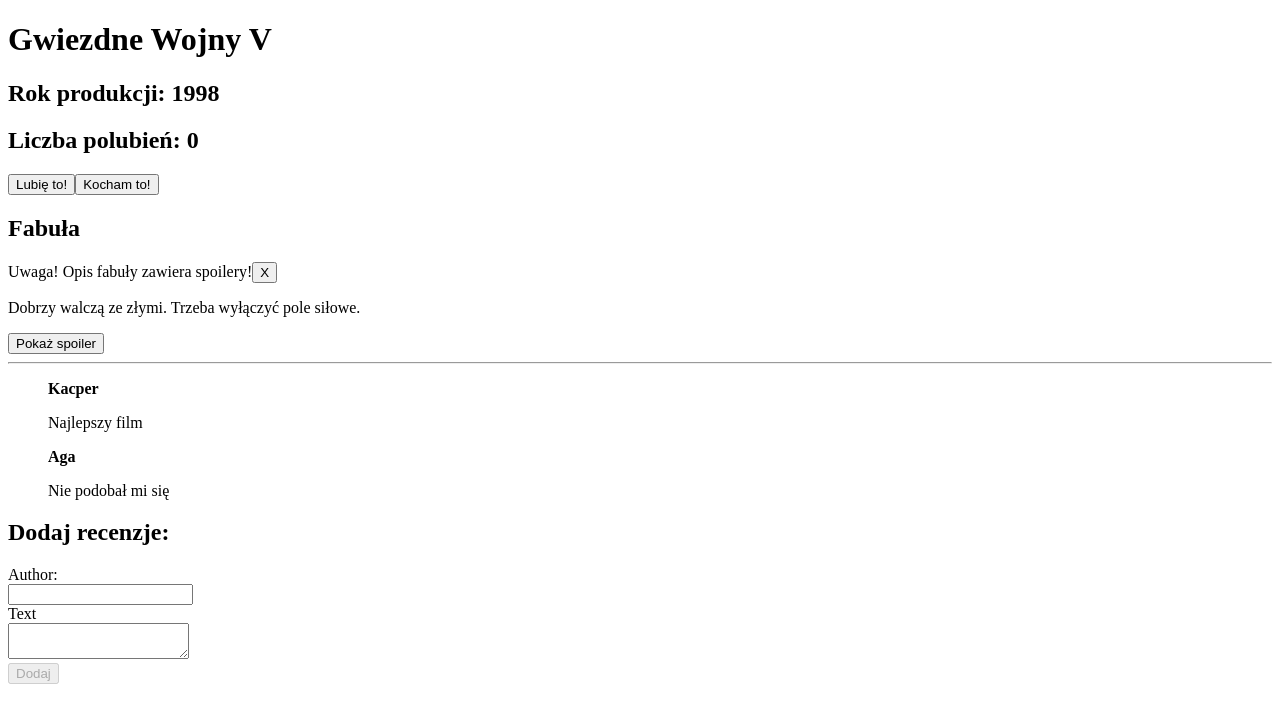
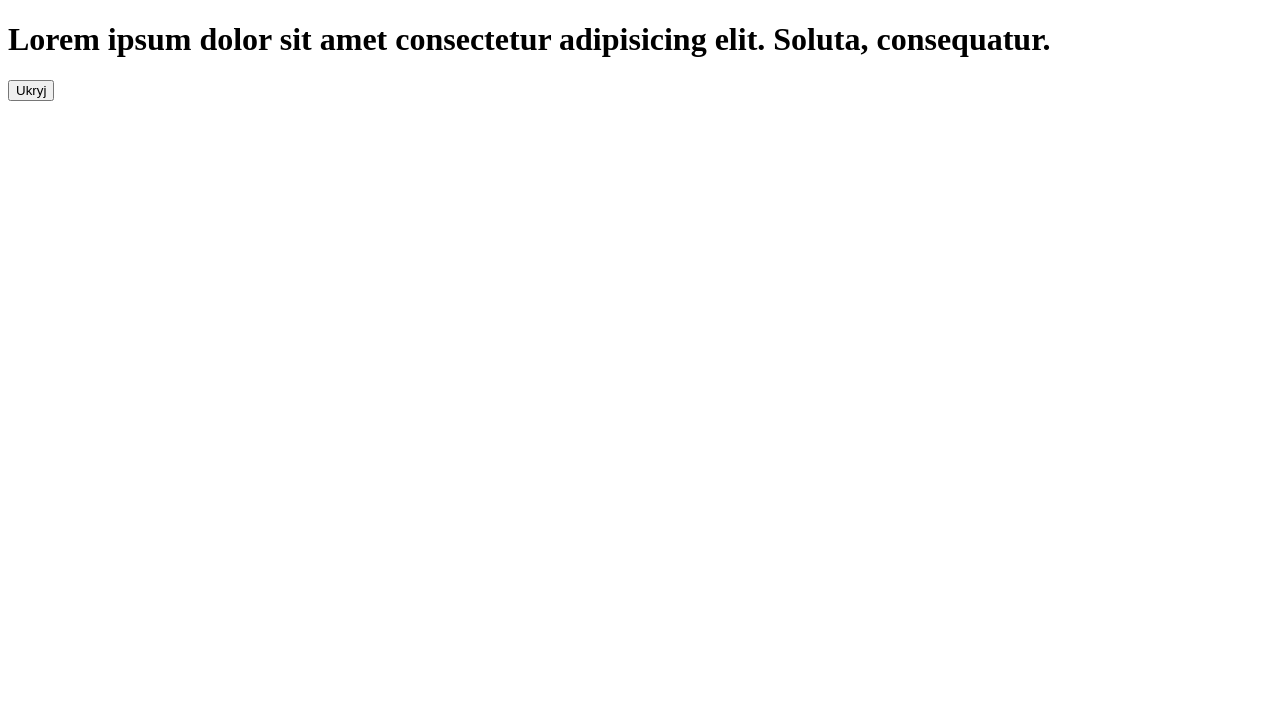
Before and after one commit to kacpi95/React-lesson, a React (Vite) app in the folder React-lesson/: page / in a window 1280 px wide. Shown: the top 722 px of the page. Built offline with nearby package versions, Linux system fonts and the light colour scheme.

Commit message:
Add task

```diff
--- a/React-lesson/src/App.jsx
+++ b/React-lesson/src/App.jsx
@@ -1,16 +1,39 @@
-import { LikesCounter } from './components/LikesCounter';
-import { Plot } from './components/Plot';
-import { Form } from './components/Form';
+// import { LikesCounter } from './components/LikesCounter';
+// import { Plot } from './components/Plot';
+// import { Form } from './components/Form';
+// function App() {
+//   return (
+//     <>
+//       <h1>Gwiezdne Wojny V</h1>
+//       <h2>Rok produkcji: 1998</h2>
+//       <LikesCounter />
+//       <Plot />
+//       <Form />
+//     </>
+//   );
+// }
+
+// export default App;
+
+import { useState } from "react";
+
 function App() {
-  return (
-    <>
-      <h1>Gwiezdne Wojny V</h1>
-      <h2>Rok produkcji: 1998</h2>
-      <LikesCounter />
-      <Plot />
-      <Form />
-    </>
-  );
+	const [isVisible, setIsVisible] = useState(true);
+
+	function handleClick() {
+		setIsVisible(!isVisible);
+	}
+	return (
+		<>
+			{isVisible && (
+				<h1>
+					Lorem ipsum dolor sit amet consectetur adipisicing elit. Soluta,
+					consequatur.
+				</h1>
+			)}
+			<button onClick={handleClick}>{isVisible ? "Ukryj" : "Pokaż"}</button>
+		</>
+	);
 }
 
 export default App;
```
